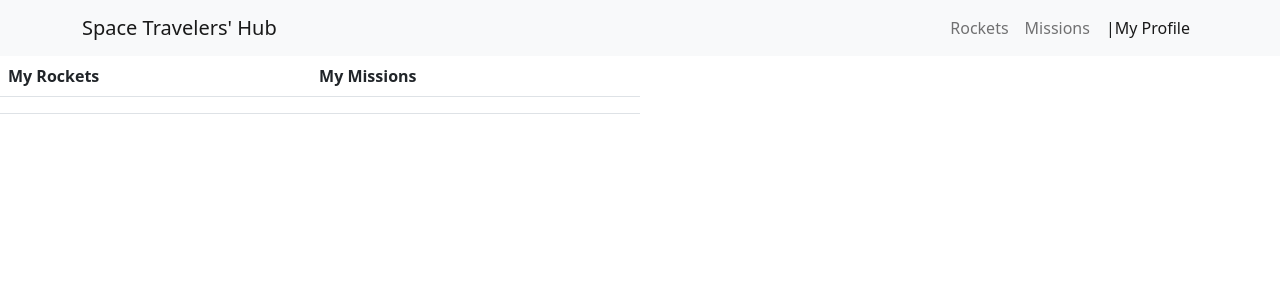
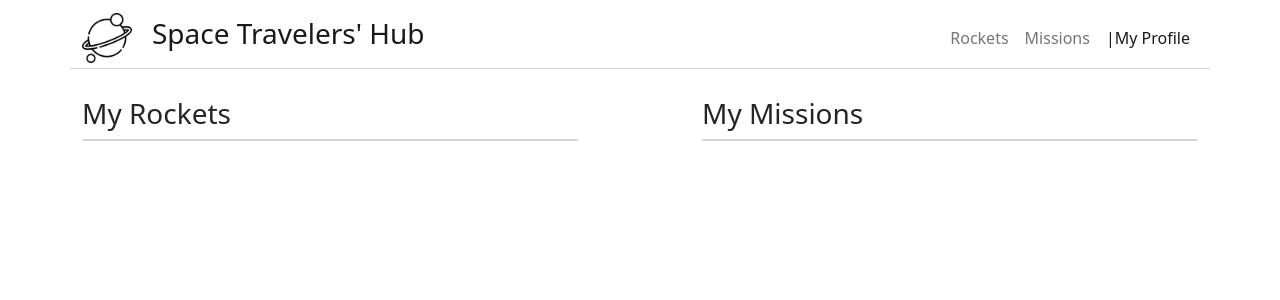
Before and after one commit to tarek102/react-group-project, a React (Create React App) app: page /myprofile in a window 1280 px wide. Shown: the top 300 px of the page. Built offline with nearby package versions, Linux system fonts and the light colour scheme.

Commit message:
Style the Navbar and my profile

```diff
--- a/src/App.css
+++ b/src/App.css
@@ -3,3 +3,50 @@
   margin: 0;
   box-sizing: border-box;
 }
+
+.navbar-brand {
+  display: flex;
+  align-items: center;
+}
+
+.navbar-brand img {
+  width: 50px;
+  margin-right: 20px;
+}
+
+.NavContainer {
+  border-bottom: 1px solid rgba(136, 136, 136, 0.349);
+}
+
+.profile-sec {
+  display: flex;
+  justify-content: space-evenly;
+  padding: 20px;
+}
+
+.profile-sec div {
+  width: 100%;
+  margin: 0 5%;
+}
+
+.profile-sec div ul {
+  border: 1px solid rgba(136, 136, 136, 0.349);
+  border-radius: 5px;
+  padding-left: 0;
+  width: 100%;
+}
+
+.profile-sec div ul li:last-child {
+  border-bottom: none;
+}
+
+.profile-list {
+  list-style: none;
+  padding: 20px;
+  width: 100%;
+  border-bottom: 1px solid rgba(136, 136, 136, 0.349);
+}
+
+.list-name {
+  list-style: none;
+}
--- a/src/components/MissionList.jsx
+++ b/src/components/MissionList.jsx
@@ -6,11 +6,9 @@ const MissionList = (props) => {
 
   return (
     <>
-      <tr>
-        <th scope="row" className="text-dark bg-light">
-          {mission_name}
-        </th>
-      </tr>
+      <li className="text-dark profile-list">
+        {mission_name}
+      </li>
     </>
   );
 };
--- a/src/components/MyProfile.js
+++ b/src/components/MyProfile.js
@@ -2,7 +2,7 @@
 
 import React from 'react';
 import { useSelector } from 'react-redux';
-import { Table } from 'react-bootstrap';
+// import { Table } from 'react-bootstrap';
 import RocketList from './RocketList';
 import MissionList from './MissionList';
 
@@ -13,8 +13,28 @@ const MyProfile = () => {
   const reservedMissions = missions.filter((mission) => mission.reserved);
 
   return (
-    <div className="col-12 col-md-6">
-      <div className="table-responsive">
+    <div className="col-12 profile-sec">
+      <div>
+        <h3>
+          My Rockets
+        </h3>
+        <ul>
+          {
+              reservedRockets.map((e) => <RocketList key={e.id} rocket_name={e.rocket_name} />)
+          }
+        </ul>
+      </div>
+      <div>
+        <h3>
+          My Missions
+        </h3>
+        <ul>
+          {
+              reservedMissions.map((e) => <MissionList key={e.id} mission_name={e.mission_name} />)
+          }
+        </ul>
+      </div>
+      {/* <div className="table-responsive">
         <Table>
           <thead>
             <tr>
@@ -38,7 +58,7 @@ const MyProfile = () => {
 
           </tbody>
         </Table>
-      </div>
+      </div> */}
     </div>
   );
 };
--- a/src/components/NavBar.jsx
+++ b/src/components/NavBar.jsx
@@ -1,14 +1,16 @@
 import React from 'react';
 import { Navbar, Nav, Container } from 'react-bootstrap';
 import { LinkContainer } from 'react-router-bootstrap';
+import planet from './planet.png';
 
 function NavBar() {
   return (
-    <Navbar activekey={window.location.pathname} expand="md" sticky="top" className="Navbar bg-light">
+    <Navbar activekey={window.location.pathname} expand="md" sticky="top" className="Navbar bg-white">
       <Container className="NavContainer">
         <LinkContainer to="/space_travelers_hub/" rel="noopener noreferrer">
           <Navbar.Brand>
-            Space Travelers&apos; Hub
+            <img src={planet} alt="logo" />
+            <h3>Space Travelers&apos; Hub</h3>
           </Navbar.Brand>
         </LinkContainer>
         <Navbar.Toggle aria-controls="responsive-navbar-nav" />
--- a/src/components/RocketList.js
+++ b/src/components/RocketList.js
@@ -7,11 +7,11 @@ const RocketList = (props) => {
 
   return (
     <>
-      <tr>
-        <th scope="row" className="text-dark bg-light">
-          {rocket_name}
-        </th>
-      </tr>
+
+      <li className="text-dark profile-list">
+        {rocket_name}
+      </li>
+
     </>
   );
 };
```
Also changed, not shown: src/components/planet.png (added).
